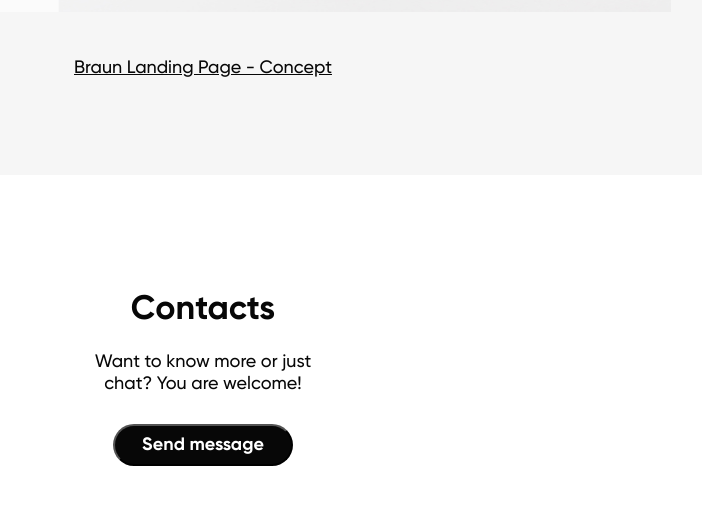
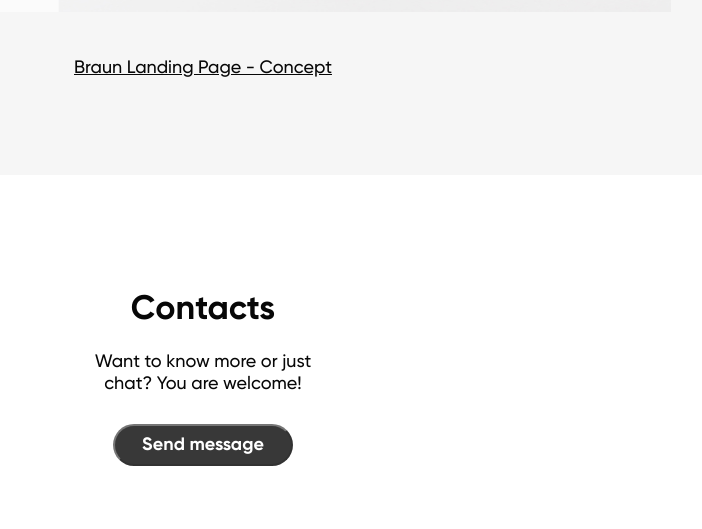
Before and after one commit to Refrkehl/Landing-Page-Template, a plain HTML site: page index.html in a window 1280 px wide. In both pictures the pointer is over the button "Send message". Shown: the part 4012-4541 px from the top of the page, without its empty margins (437-1139 px from the left). Drawn offline with Linux system fonts and the light colour scheme.

Commit message:
добавлен ховер на кнопку

```diff
--- a/style.css
+++ b/style.css
@@ -589,6 +589,11 @@
     margin-bottom: 85.78px;
 }
 
+.footer__button:hover {
+    cursor: pointer;
+    opacity: 0.8;
+}
+
 .footer__social-links {
     display: flex;
     flex-direction: row;
```
